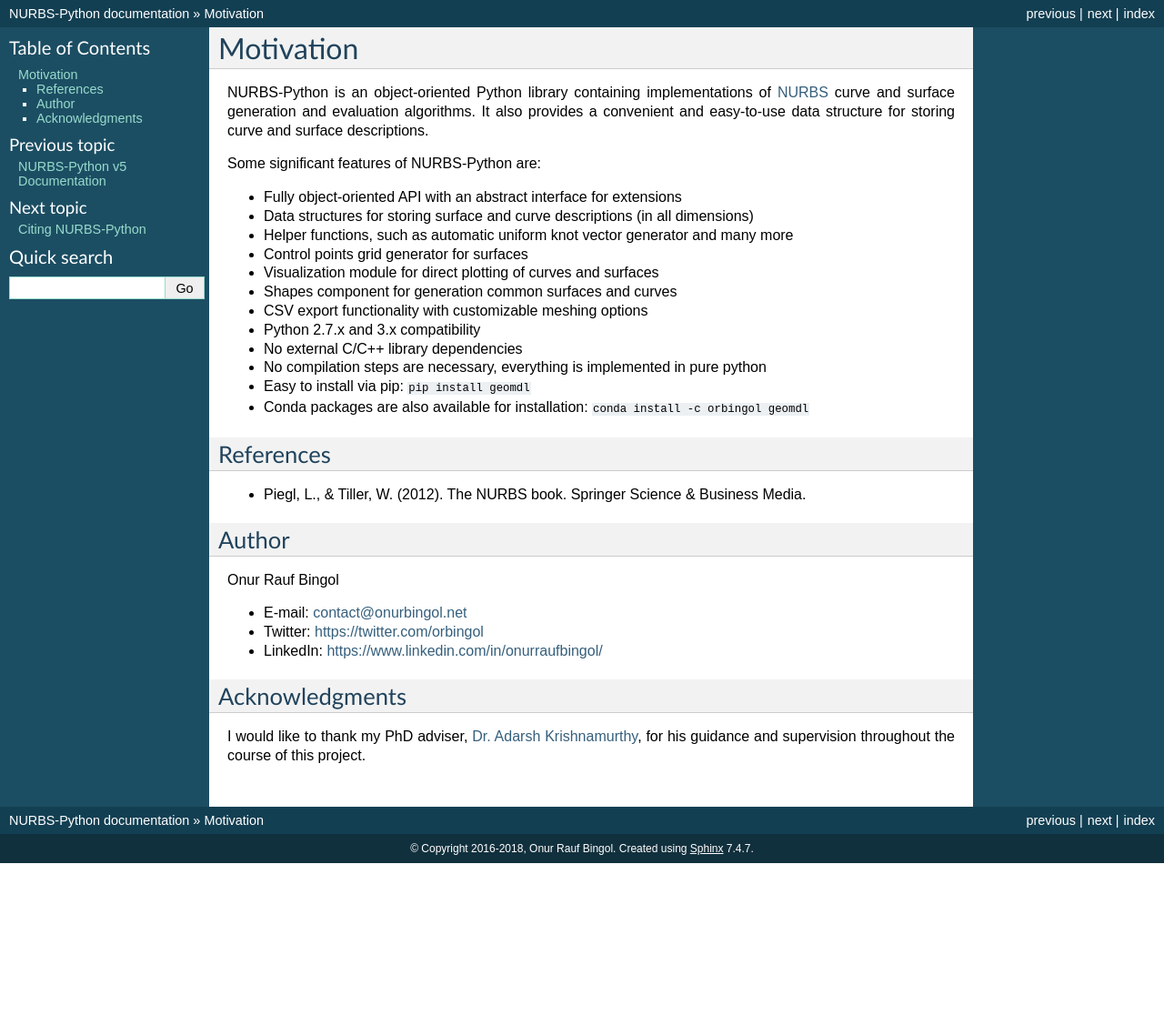
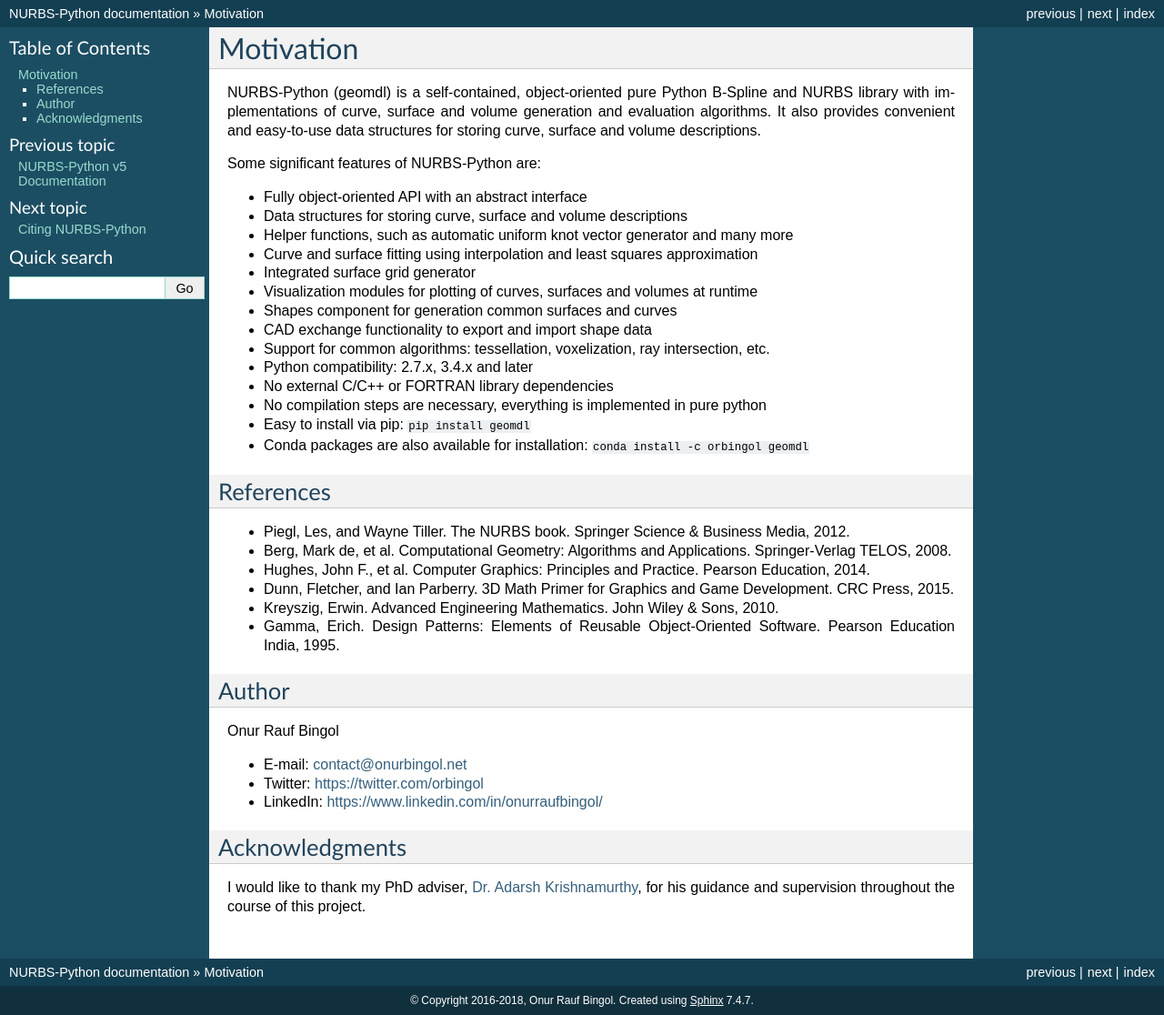
Before and after one commit to orbingol/NURBS-Python, a Sphinx documentation site: the page built from docs/introduction.rst, in a window 1280 px wide. Shown: the whole page at 91% size. Built offline with Sphinx 7.4.7, drawn with Linux system fonts in a browser that asks for light colours; formulas are drawn with MathJax 3; before the commit the page ends 949 px from its top, so only the background shows below that.

```diff
--- a/docs/introduction.rst
+++ b/docs/introduction.rst
@@ -1,21 +1,23 @@
 Motivation
 ^^^^^^^^^^
 
-NURBS-Python is an object-oriented Python library containing implementations of :doc:`NURBS <q_a>` curve and
-surface generation and evaluation algorithms. It also provides a convenient and easy-to-use data structure for storing
-curve and surface descriptions.
+NURBS-Python (geomdl) is a self-contained, object-oriented pure Python B-Spline and NURBS library with implementations
+of curve, surface and volume generation and evaluation algorithms. It also provides convenient and easy-to-use data
+structures for storing curve, surface and volume descriptions.
 
 Some significant features of NURBS-Python are:
 
-* Fully object-oriented API with an abstract interface for extensions
-* Data structures for storing surface and curve descriptions (in all dimensions)
+* Fully object-oriented API with an abstract interface
+* Data structures for storing curve, surface and volume descriptions
 * Helper functions, such as automatic uniform knot vector generator and many more
-* Control points grid generator for surfaces
-* Visualization module for direct plotting of curves and surfaces
+* Curve and surface fitting using interpolation and least squares approximation
+* Integrated surface grid generator
+* Visualization modules for plotting of curves, surfaces and volumes at runtime
 * Shapes component for generation common surfaces and curves
-* CSV export functionality with customizable meshing options
-* Python 2.7.x and 3.x compatibility
-* No external C/C++ library dependencies
+* CAD exchange functionality to export and import shape data
+* Support for common algorithms: tessellation, voxelization, ray intersection, etc.
+* Python compatibility: 2.7.x, 3.4.x and later
+* No external C/C++ or FORTRAN library dependencies
 * No compilation steps are necessary, everything is implemented in pure python
 * Easy to install via pip: ``pip install geomdl``
 * Conda packages are also available for installation: ``conda install -c orbingol geomdl``
@@ -23,7 +25,12 @@ Some significant features of NURBS-Python are:
 References
 ==========
 
-* Piegl, L., & Tiller, W. (2012). The NURBS book. Springer Science & Business Media.
+* Piegl, Les, and Wayne Tiller. The NURBS book. Springer Science & Business Media, 2012.
+* Berg, Mark de, et al. Computational Geometry: Algorithms and Applications. Springer-Verlag TELOS, 2008.
+* Hughes, John F., et al. Computer Graphics: Principles and Practice. Pearson Education, 2014.
+* Dunn, Fletcher, and Ian Parberry. 3D Math Primer for Graphics and Game Development. CRC Press, 2015.
+* Kreyszig, Erwin. Advanced Engineering Mathematics. John Wiley & Sons, 2010.
+* Gamma, Erich. Design Patterns: Elements of Reusable Object-Oriented Software. Pearson Education India, 1995.
 
 Author
 ======
--- a/docs/module_elements.rst
+++ b/docs/module_elements.rst
@@ -8,6 +8,7 @@ This module provides the following geometric and topological entities:
 
 * :py:class:`.Vertex`
 * :py:class:`.Triangle`
+* :py:class:`.Quad`
 * :py:class:`.Face`
 * :py:class:`.Body`
 
```
Also changed, not shown: docs/index.rst (+11 -13 lines).
